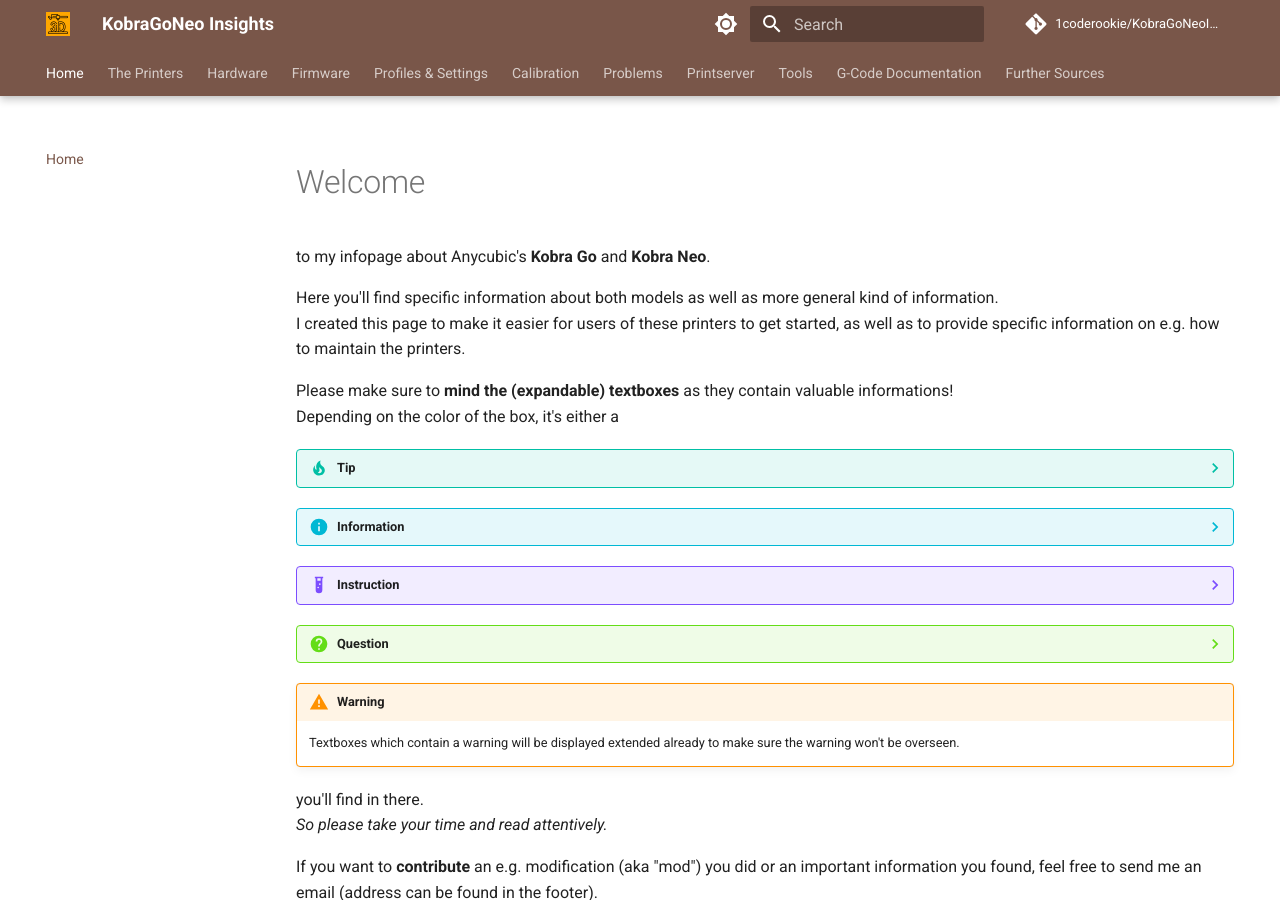
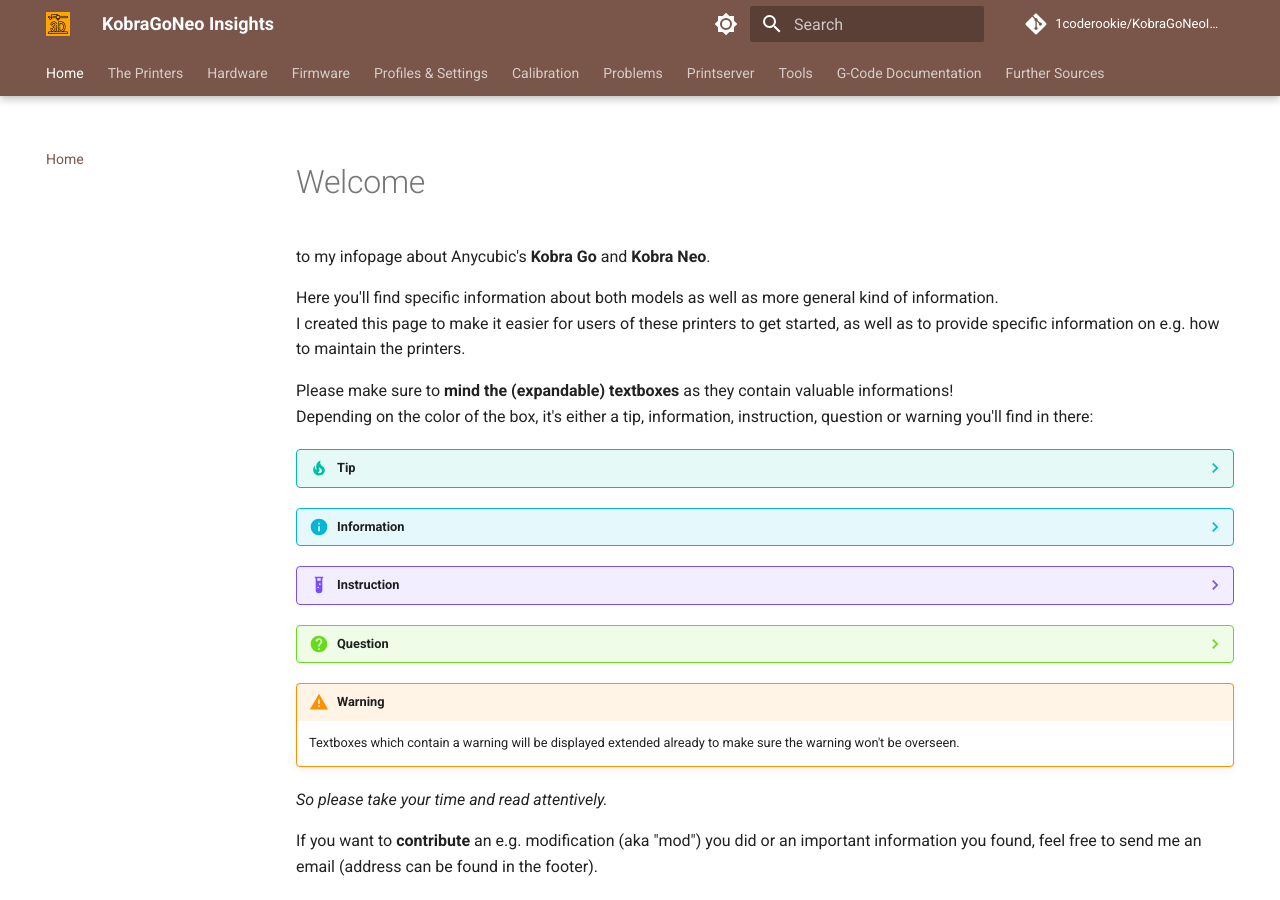
Before and after one commit to 1coderookie/KobraGoNeoInsights, an MkDocs documentation site: the page built from docs/index.md, in a window 1280 px wide and 900 px high. Built offline with MkDocs 1.6.1 and Material for MkDocs 9.7.7, drawn with Linux system fonts in a browser that asks for light colours; comment, search, counter and statistics services are not loaded.

Commit message:
Update index.md

```diff
--- a/docs/index.md
+++ b/docs/index.md
@@ -7,7 +7,7 @@
 I created this page to make it easier for users of these printers to get started, as well as to provide specific information on e.g. how to maintain the printers.
 
 Please make sure to **mind the (expandable) textboxes** as they contain valuable informations!
-Depending on the color of the box, it's either a
+Depending on the color of the box, it's either a tip, information, instruction, question or warning you'll find in there:
 
 ??? tip "Tip"
 
```
Also changed, not shown: other parts of docs/index.md (+0 -1 lines).
